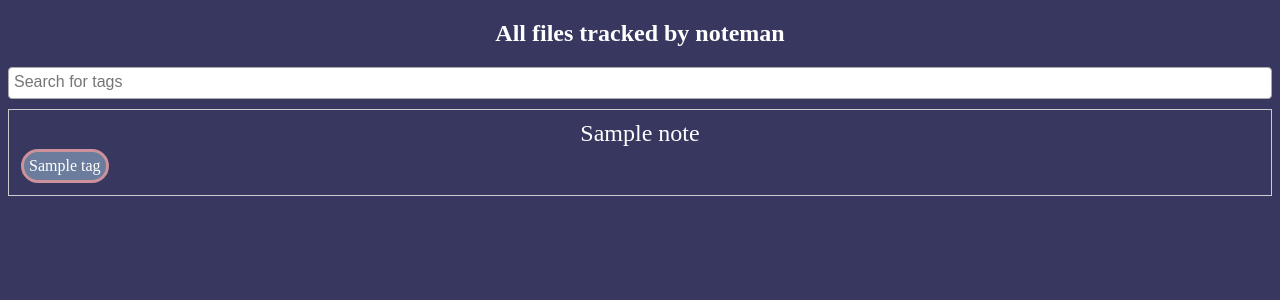
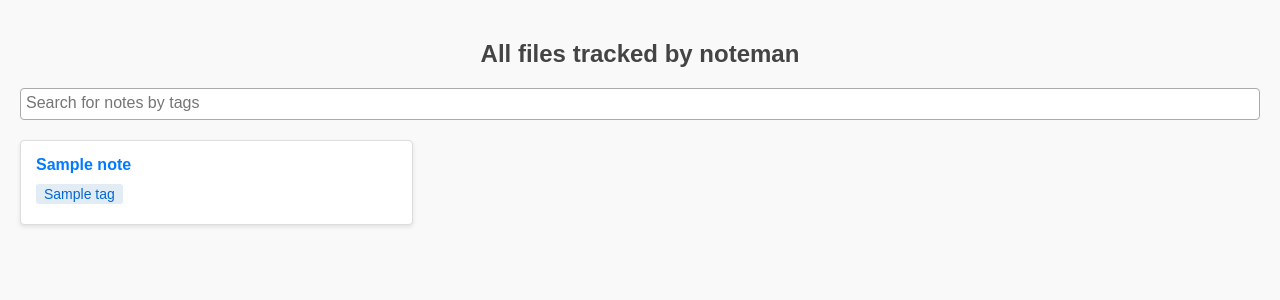
Before and after one commit to cbb4bbc5/thesis-app, a Django app: template noteman/templates/dashboard/all_notes.html in a window 1280 px wide. Shown: the top 300 px of the page. Run offline with Django 5.2, Linux system fonts and the light colour scheme; the template is opened without the code that fills it: most values are stand-ins (such as "Sample title", 1, 10 or a date in 2020); some libraries are stand-ins or nearby versions.

Commit message:
add styles and move js for all_notes page

```diff
--- /dev/null
+++ b/noteman/apps/dashboard/static/all_notes/all_notes.css
@@ -0,0 +1,87 @@
+body {
+    font-family: Arial, sans-serif;
+    background-color: #f9f9f9;
+    color: #333;
+    margin: 0;
+    padding: 20px;
+}
+
+h2 {
+    text-align: center;
+    color: #444;
+}
+
+form {
+    margin-bottom: 20px;
+}
+
+#notes {
+    display: flex;
+    flex-wrap: wrap;
+    gap: 20px;
+}
+
+.note {
+    background-color: #fff;
+    border: 1px solid #ddd;
+    border-radius: 4px;
+    box-shadow: 0 2px 4px rgba(0, 0, 0, 0.1);
+    padding: 15px;
+    width: calc(33.333% - 20px);
+    box-sizing: border-box;
+    transition: transform 0.2s;
+}
+
+.note:hover {
+    transform: translateY(-5px);
+}
+
+.note__link {
+    display: block;
+    font-weight: bold;
+    color: #007BFF;
+    text-decoration: none;
+    margin-bottom: 10px;
+    white-space: nowrap;
+    overflow: hidden;
+    text-overflow: ellipsis;
+}
+
+.note__link:hover {
+    text-decoration: underline;
+}
+
+.tags {
+    margin-top: 10px;
+}
+
+span.tag {
+    display: inline-block;
+    background-color: #e1ecf4;
+    color: #0366d6;
+    border-radius: 3px;
+    padding: 2px 8px;
+    font-size: 14px;
+    margin: 0 5px 5px 0;
+}
+
+.tag:first-child {
+    margin-left: 0;
+}
+
+.strong {
+    font-weight: bold;
+    color: #999;
+}
+
+@media (max-width: 1200px) {
+    .note {
+        width: calc(50% - 20px);
+    }
+}
+
+@media (max-width: 768px) {
+    .note {
+        width: 100%;
+    }
+}
--- /dev/null
+++ b/noteman/apps/dashboard/static/all_notes/all_notes.js
@@ -0,0 +1,54 @@
+/* https://github.com/select2/select2/issues/3106 */
+/* sorting is not worth it */
+/* https://stackoverflow.com/questions/76773528/creating-a-search-bar-using-javascript-and-an-unordered-list-how-to-hide-the-li */
+$(document).ready(function() {
+    $('#search-bar').select2({
+        placeholder: 'Search for notes by tags',
+        allowClear: true,
+
+    });
+
+    function removeItem(item) {
+        $('#selected-item-' + item).remove();
+        var newOption = new Option(item, item, false, false);
+        $('#search-bar').append(newOption).trigger('change.select2');
+        filterNotes();
+    }
+
+    $('#search-bar').on('select2:select', function (e) {
+        var item = e.params.data.id;
+        var itemText = e.params.data.text;
+
+        $('#selected-items').append(
+            '<span class="selected-item" id="selected-item-' + item + '">' +
+            itemText +
+            '<span class="remove-item" onclick="removeItem(\'' + item + '\')">x</span>' +
+            '</span>'
+        );
+
+        filterNotes();
+    });
+
+    $('#search-bar').on('select2:unselect', function (e) {
+        var item = e.params.data.id;
+        $('#selected-item-' + item).remove();
+        filterNotes();
+    });
+
+    function filterNotes() {
+        var selectedTags = $('#search-bar').val() || [];
+
+        $('.note').each(function() {
+            var note = $(this);
+            var noteTags = note.data('tags').split(',');
+
+            var showNote = selectedTags.every(tag => noteTags.includes(tag));
+
+            if (showNote) {
+                note.show();
+            } else {
+                note.hide();
+            }
+        });
+    }
+});
--- a/noteman/templates/dashboard/all_notes.html
+++ b/noteman/templates/dashboard/all_notes.html
@@ -1,78 +1,15 @@
+{% load static %}
 <!DOCTYPE html>
 <html lang="en">
 <head>
     <meta charset="UTF-8">
     <meta name="viewport" content="width=device-width, initial-scale=1.0">
     <title>All notes</title>
-    <!-- <link href="https://cdn.jsdelivr.net/npm/select2@4.1.0-beta.1/dist/css/select2.min.css" rel="stylesheet" /> -->
+    <script src="https://code.jquery.com/jquery-3.7.1.min.js" integrity="sha256-/JqT3SQfawRcv/BIHPThkBvs0OEvtFFmqPF/lYI/Cxo=" crossorigin="anonymous"></script>
+    <script src="https://cdn.jsdelivr.net/npm/select2@4.1.0-rc.0/dist/js/select2.min.js"></script>
     <link href="https://cdn.jsdelivr.net/npm/select2@4.1.0-rc.0/dist/css/select2.min.css" rel="stylesheet" />
-    <style>
-     h2 {
-	 color: white;
-	 display: flex;
-	 justify-content: center;
-     }
-     body {
-	 background-color: #373760;
-	 /* display: flex; */
-	 /* justify-content: center; */
-     }
-     .note__link {
-	 text-decoration: none;
-	 color: white;
-	 display: flex;
-	 justify-content: center;
-	 font-size: 1.5rem;
-     }
-        .selected-items {
-            margin-top: 20px;
-        }
-        .selected-item {
-            display: inline-block;
-            background-color: #4caf50;
-            color: white;
-            padding: 5px 10px;
-            margin: 5px;
-            border-radius: 3px;
-        }
-        .note {
-            border: 1px solid #ccc;
-            padding: 10px;
-            margin: 10px 0;
-        }
-        .tag {
-            display: inline-block;
-            background-color: #6b7c9d;
-            border: 3px solid #cc919a;
-	    border-radius: 20px;
-	    color: white;
-            padding: 5px;
-            margin: 2px;
-	    min-width: 50px;
-	    text-align: center;
-        }
-	.select2-container .select2-search--inline .select2-search__field {
-	    display: flex;
-	    justify-content: center;
-	    /* box-sizing:border-box;
-	       border:none;
-	       font-size:100%;
-	       margin-top:5px;
-	       margin-left:5px;
-	       padding:0;
-	       max-width:100%;
-	       resize:none;
-	       height:18px;
-	       vertical-align:bottom;
-	       font-family:sans-serif;
-	       overflow:hidden;
-	       word-break:keep-all */
-	}
-	.select2-container--default .select2-results__option--highlighted.select2-results__option--selectable {
-	    background-color:#CC919A;
-	    color:white
-	}
-    </style>
+    <link href="{% static 'all_notes/all_notes.css' %}" rel="stylesheet">
+    <script src="{% static 'all_notes/all_notes.js' %}"></script>
 </head>
 <body>
     <h2>All files tracked by noteman</h2>
@@ -92,7 +29,7 @@
 		    <div class="tags">
 			{% if note.tags.all %}
 			    {% for tag in note.tags.all|dictsort:"name" %}
-				<span class="tag">{{ tag.name }}</span>{% if not forloop.last %}, {% endif %}
+				<span class="tag">{{ tag.name }}</span>{% if not forloop.last %} {% endif %}
 			    {% endfor %}
 			{% else %}
 			    <strong> No tags </strong>
@@ -104,66 +41,5 @@
 	<p> No notes yet </p>
     {% endif %}
     </div>
-
-    <!-- <script src="https://code.jquery.com/jquery-3.6.0.min.js"></script> -->
-    <script src="https://code.jquery.com/jquery-3.7.1.min.js" integrity="sha256-/JqT3SQfawRcv/BIHPThkBvs0OEvtFFmqPF/lYI/Cxo=" crossorigin="anonymous"></script>
-    <!-- <script src="https://cdn.jsdelivr.net/npm/select2@4.1.0-beta.1/dist/js/select2.min.js"></script> -->
-    <script src="https://cdn.jsdelivr.net/npm/select2@4.1.0-rc.0/dist/js/select2.min.js"></script>
-    <script>
-     /* https://github.com/select2/select2/issues/3106 */
-     /* sorting is not worth it */
-     /* https://stackoverflow.com/questions/76773528/creating-a-search-bar-using-javascript-and-an-unordered-list-how-to-hide-the-li */
-        $(document).ready(function() {
-            $('#search-bar').select2({
-                placeholder: 'Search for tags',
-                allowClear: true,
-
-            });
-
-            function removeItem(item) {
-                $('#selected-item-' + item).remove();
-                var newOption = new Option(item, item, false, false);
-                $('#search-bar').append(newOption).trigger('change.select2');
-                filterNotes();
-            }
-
-            $('#search-bar').on('select2:select', function (e) {
-                var item = e.params.data.id;
-                var itemText = e.params.data.text;
-
-                $('#selected-items').append(
-                    '<span class="selected-item" id="selected-item-' + item + '">' +
-                    itemText +
-                    '<span class="remove-item" onclick="removeItem(\'' + item + '\')">x</span>' +
-                    '</span>'
-                );
-
-                filterNotes();
-            });
-
-            $('#search-bar').on('select2:unselect', function (e) {
-                var item = e.params.data.id;
-                $('#selected-item-' + item).remove();
-                filterNotes();
-            });
-
-            function filterNotes() {
-                var selectedTags = $('#search-bar').val() || [];
-
-                $('.note').each(function() {
-                    var note = $(this);
-                    var noteTags = note.data('tags').split(',');
-
-                    var showNote = selectedTags.every(tag => noteTags.includes(tag));
-
-                    if (showNote) {
-                        note.show();
-                    } else {
-                        note.hide();
-                    }
-                });
-            }
-        });
-    </script>
 </body>
 </html>
```
